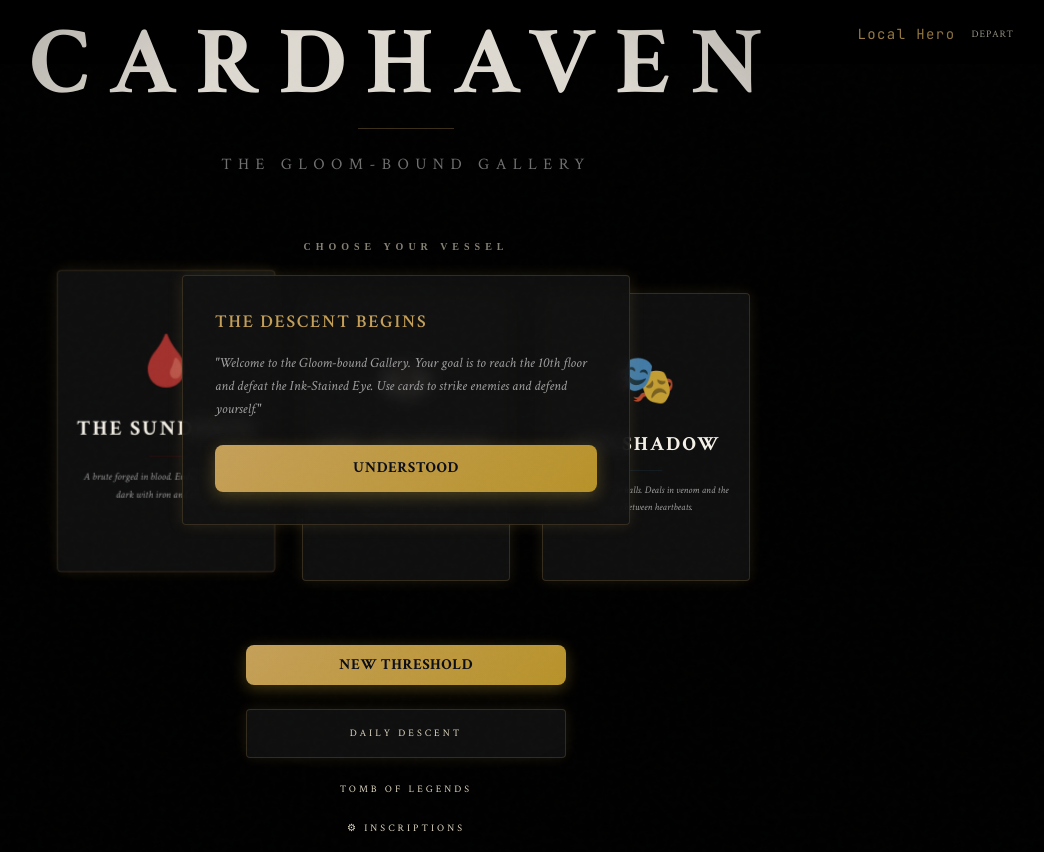
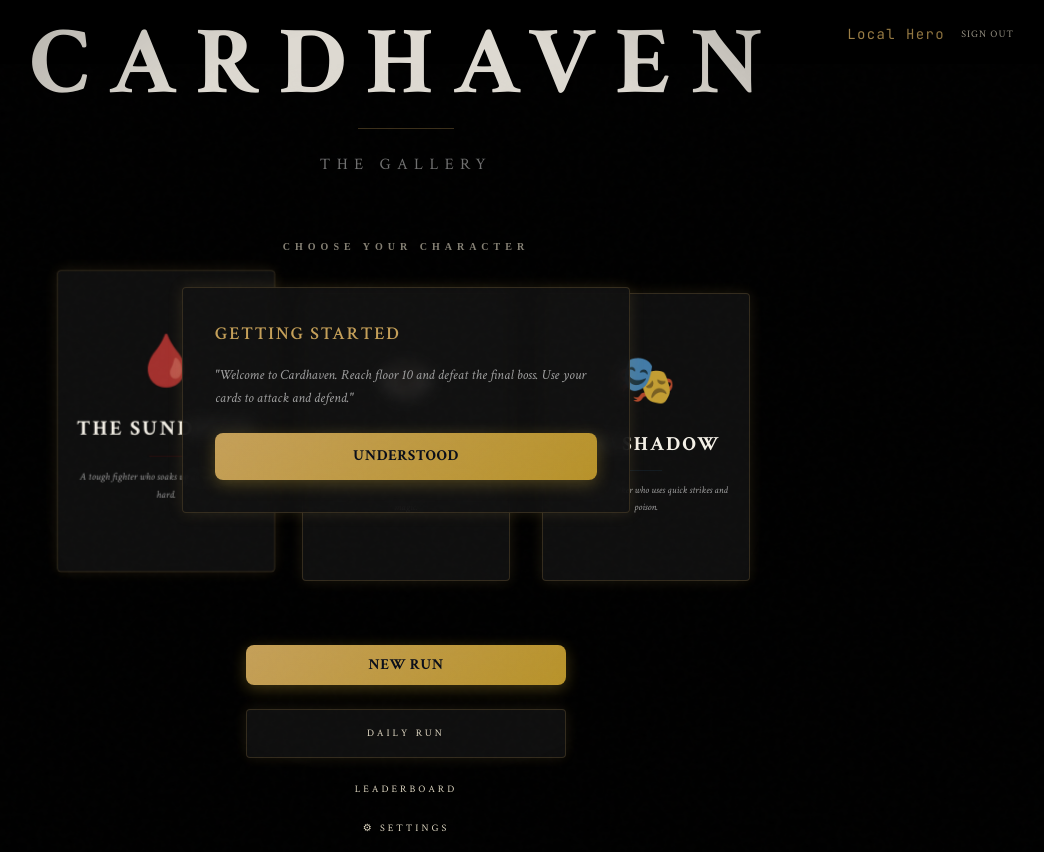
Before and after one commit to Arpit-Mahala1/CARDHAVEN, a React (Vite) app in the folder cardhaven/: page / in a window 1280 px wide. Shown: the whole page, without its empty margins (234-1278 px from the left). Built offline with nearby package versions, Linux system fonts and the light colour scheme; the HTML template or start-up script is replaced by a standard one; a web font is replaced by a local one.

Commit message:
Renaming

```diff
--- a/cardhaven/src/components/BattleScreen.tsx
+++ b/cardhaven/src/components/BattleScreen.tsx
@@ -94,7 +94,7 @@ export default function BattleScreen({
       {/* Exit Button */}
       <button
         onClick={() => {
-          if (window.confirm("Abandon this descent? All progress will be lost to the gloom.")) {
+          if (window.confirm("Abandon this run? All progress will be lost.")) {
             onExit();
           }
         }}
@@ -114,7 +114,7 @@ export default function BattleScreen({
             {/* Class & Floor */}
             <div className="flex flex-col gap-1">
               <span className="text-[9px] font-bold text-accent-gold uppercase tracking-[0.4em] flex items-center gap-2 opacity-60">
-                Gallery Depth {gameState.floor}
+                Floor {gameState.floor}
                 {gameState.floor % 5 === 0 && <span className="animate-pulse">👁️</span>}
               </span>
               <h2 className="text-xl font-serif text-text-primary uppercase tracking-widest">
--- a/cardhaven/src/components/EventScreen.tsx
+++ b/cardhaven/src/components/EventScreen.tsx
@@ -24,7 +24,7 @@ export default function EventScreen({ event, floor, health, maxHealth, shards, o
         {event.title}
       </h2>
 
-      <p className="text-[10px] uppercase tracking-[0.4em] text-text-muted mb-8">Gallery Depth {floor}</p>
+      <p className="text-[10px] uppercase tracking-[0.4em] text-text-muted mb-8">Floor {floor}</p>
 
       {/* Description */}
       <div className="glass-panel p-8 max-w-lg mb-12 border-opacity-20">
--- a/cardhaven/src/components/Leaderboard.tsx
+++ b/cardhaven/src/components/Leaderboard.tsx
@@ -18,9 +18,9 @@ export default function Leaderboard() {
     <div className="w-full max-w-5xl mx-auto animate-fade-in">
       <div className="text-center mb-8">
         <h2 className="text-4xl font-serif text-gold drop-shadow-[0_0_15px_rgba(212,175,55,0.5)]">
-          HALL OF LEGENDS
+          Leaderboard
         </h2>
-        <p className="text-text-secondary mt-2">The greatest runs recorded in the history of the Haven</p>
+        <p className="text-text-secondary mt-2">Top runs and scores from players.</p>
       </div>
 
       <div className="glass-panel overflow-hidden shadow-gold">
@@ -29,7 +29,7 @@ export default function Leaderboard() {
             <thead>
               <tr className="bg-black bg-opacity-40 text-text-secondary text-sm uppercase tracking-wider font-mono">
                 <th className="p-4 border-b border-white border-opacity-10 font-medium">Rank</th>
-                <th className="p-4 border-b border-white border-opacity-10 font-medium">Legend</th>
+                <th className="p-4 border-b border-white border-opacity-10 font-medium">Player</th>
                 <th className="p-4 border-b border-white border-opacity-10 font-medium text-right">Score</th>
                 <th className="p-4 border-b border-white border-opacity-10 font-medium text-center">Floor</th>
                 <th className="p-4 border-b border-white border-opacity-10 font-medium text-center">Class</th>
@@ -40,7 +40,7 @@ export default function Leaderboard() {
               {entries.length === 0 ? (
                 <tr>
                   <td colSpan={6} className="p-8 text-center text-text-secondary italic">
-                    The Hall is empty. Will you be the first to enter?
+                    No scores yet. Be the first to submit one.
                   </td>
                 </tr>
               ) : (
--- a/cardhaven/src/components/MainMenu.tsx
+++ b/cardhaven/src/components/MainMenu.tsx
@@ -33,14 +33,14 @@ export default function MainMenu({
             <span className="text-sm text-accent-gold font-mono tracking-widest">{user.displayName || user.email || 'The Unnamed Soul'}</span>
             {onLogoutClick && (
               <button onClick={onLogoutClick} className="text-[10px] uppercase tracking-widest text-text-muted hover:text-accent-gold transition-colors">
-                Depart
-              </button>
+                  Sign Out
+                </button>
             )}
           </div>
         ) : (
           onLoginClick && (
             <button onClick={onLoginClick} className="btn-secondary text-[10px] uppercase tracking-widest py-2 px-6">
-              Enter Covenant
+              Sign In
             </button>
           )
         )}
@@ -53,13 +53,13 @@ export default function MainMenu({
         </h1>
         <div className="h-px w-24 bg-accent-gold mx-auto mt-4 opacity-30" />
         <p className="mt-6 text-sm md:text-base text-text-secondary uppercase tracking-[0.4em] font-serif opacity-70">
-          The Gloom-bound Gallery
+          The Gallery
         </p>
       </div>
 
       {/* Class Selection */}
       <div className="z-10 flex flex-col items-center w-full max-w-5xl">
-        <h3 className="text-[10px] uppercase tracking-[0.5em] text-text-muted mb-10 font-bold opacity-60">Choose Your Vessel</h3>
+        <h3 className="text-[10px] uppercase tracking-[0.5em] text-text-muted mb-10 font-bold opacity-60">Choose Your Character</h3>
 
         <div className="flex justify-center gap-8 mb-16 flex-wrap">
           {/* Warrior */}
@@ -72,7 +72,7 @@ export default function MainMenu({
             <div className="text-center px-4">
               <h3 className="font-serif font-bold text-xl text-text-primary tracking-widest uppercase">The Sunderer</h3>
               <div className="h-px w-8 bg-accent-red mx-auto my-3 opacity-40" />
-              <p className="text-[10px] text-text-secondary leading-relaxed font-serif italic">A brute forged in blood. Endures the coming dark with iron and resolve.</p>
+              <p className="text-[10px] text-text-secondary leading-relaxed font-serif italic">A tough fighter who soaks up damage and hits hard.</p>
             </div>
           </div>
 
@@ -86,7 +86,7 @@ export default function MainMenu({
             <div className="text-center px-4">
               <h3 className="font-serif font-bold text-xl text-text-primary tracking-widest uppercase">The Archivist</h3>
               <div className="h-px w-8 bg-accent-purple mx-auto my-3 opacity-40" />
-              <p className="text-[10px] text-text-secondary leading-relaxed font-serif italic">Seeks truths that bleed. Channels the void to rewrite the tapestry of fate.</p>
+              <p className="text-[10px] text-text-secondary leading-relaxed font-serif italic">A spellcaster who controls the field with powerful magic.</p>
             </div>
           </div>
 
@@ -100,7 +100,7 @@ export default function MainMenu({
             <div className="text-center px-4">
               <h3 className="font-serif font-bold text-xl text-text-primary tracking-widest uppercase">The Shadow</h3>
               <div className="h-px w-8 bg-accent-blue mx-auto my-3 opacity-40" />
-              <p className="text-[10px] text-text-secondary leading-relaxed font-serif italic">A whisper in the halls. Deals in venom and the silence between heartbeats.</p>
+              <p className="text-[10px] text-text-secondary leading-relaxed font-serif italic">A stealthy attacker who uses quick strikes and poison.</p>
             </div>
           </div>
         </div>
@@ -112,7 +112,7 @@ export default function MainMenu({
               onClick={onResumeRun}
               className="btn-primary w-full text-[10px] font-bold uppercase tracking-[0.3em] py-5 shadow-gold hover:tracking-[0.4em] transition-all mb-4"
             >
-              Continue Descent
+              Continue
             </button>
           )}
 
@@ -120,7 +120,7 @@ export default function MainMenu({
             onClick={() => onStartGame(selectedClass)}
             className="btn-primary w-full text-xs uppercase tracking-[0.3em] py-5 shadow-gold hover:tracking-[0.4em] transition-all"
           >
-            New Threshold
+            New Run
           </button>
 
           <button
@@ -130,21 +130,21 @@ export default function MainMenu({
             }}
             className="w-full glass-panel border-accent-gold border-opacity-30 text-[10px] uppercase tracking-[0.3em] py-4 hover:bg-accent-gold hover:text-black transition-all"
           >
-            Daily Descent
+            Daily Run
           </button>
 
           <button
             onClick={onLeaderboard}
             className="text-[10px] uppercase tracking-[0.3em] text-text-muted hover:text-accent-gold transition-colors"
           >
-            Tomb of Legends
+            Leaderboard
           </button>
 
           <button
             onClick={onSettings}
             className="text-[10px] uppercase tracking-[0.3em] text-text-muted hover:text-accent-gold transition-colors"
           >
-            ⚙ Inscriptions
+            ⚙ Settings
           </button>
         </div>
       </div>
--- a/cardhaven/src/components/RestScreen.tsx
+++ b/cardhaven/src/components/RestScreen.tsx
@@ -20,11 +20,11 @@ export default function RestScreen({ health, maxHealth, floor, onRest }: RestScr
       </div>
 
       <h2 className="text-4xl font-serif text-accent-gold tracking-widest mb-2 text-center">
-        REST SITE
+        Rest Stop
       </h2>
-      <p className="text-[10px] uppercase tracking-[0.4em] text-text-muted mb-4">Gallery Depth {floor}</p>
+      <p className="text-[10px] uppercase tracking-[0.4em] text-text-muted mb-4">Floor {floor}</p>
       <p className="text-text-secondary font-serif italic mb-12 text-center max-w-md">
-        The darkness recedes momentarily. A flickering flame offers brief respite from the gallery's hunger.
+        Take a short rest to recover some health and prepare for the next floor.
       </p>
 
       {/* Health display */}
--- a/cardhaven/src/components/RewardScreen.tsx
+++ b/cardhaven/src/components/RewardScreen.tsx
@@ -26,8 +26,8 @@ export default function RewardScreen({ onPickCard, onSkip, floor }: RewardScreen
     <div style={{ position: 'fixed', inset: 0, zIndex: 99999 }} className="flex flex-col items-center justify-center p-4 animate-fade-in bg-bg-primary bg-opacity-95 backdrop-blur-md">
 
       <div className="text-center mb-12">
-        <h2 className="text-4xl font-serif text-gold drop-shadow-md">VICTORY</h2>
-        <p className="text-text-secondary mt-2">Floor {floor} Cleared. Choose your reward.</p>
+        <h2 className="text-4xl font-serif text-gold drop-shadow-md">Victory</h2>
+        <p className="text-text-secondary mt-2">Floor {floor} cleared. Choose your reward.</p>
       </div>
 
       <div className="flex justify-center gap-8 mb-16">
@@ -48,7 +48,7 @@ export default function RewardScreen({ onPickCard, onSkip, floor }: RewardScreen
         onClick={onSkip}
         className="btn-ghost px-8 py-3 border border-white border-opacity-20 hover:border-opacity-50"
       >
-        Skip Reward
+        Skip
       </button>
 
     </div>
--- a/cardhaven/src/components/SettingsScreen.tsx
+++ b/cardhaven/src/components/SettingsScreen.tsx
@@ -107,7 +107,7 @@ export default function SettingsScreen({ onBack }: SettingsScreenProps) {
 
       {/* Footer */}
       <div className="mt-12 flex flex-col items-center gap-2">
-        <p className="text-[10px] text-text-muted uppercase tracking-widest">Cardhaven: The Gloom-bound Gallery</p>
+        <p className="text-[10px] text-text-muted uppercase tracking-widest">Cardhaven</p>
         <p className="text-[9px] text-text-muted opacity-50">v1.0.0</p>
       </div>
     </div>
--- a/cardhaven/src/components/TutorialSystem.tsx
+++ b/cardhaven/src/components/TutorialSystem.tsx
@@ -10,20 +10,20 @@ interface TutorialStep {
 const TUTORIAL_STEPS: TutorialStep[] = [
   {
     id: 'intro',
-    title: 'The Descent Begins',
-    content: 'Welcome to the Gloom-bound Gallery. Your goal is to reach the 10th floor and defeat the Ink-Stained Eye. Use cards to strike enemies and defend yourself.',
+    title: 'Getting Started',
+    content: 'Welcome to Cardhaven. Reach floor 10 and defeat the final boss. Use your cards to attack and defend.',
     trigger: 'start'
   },
   {
     id: 'grid',
     title: 'Positioning Matters',
-    content: 'Enemies move down the grid each turn. If they cross the Threshold (bottom row), you will take direct damage. Target them before they reach you!',
+    content: 'Enemies move down each turn. If they reach the bottom row they will damage you. Stop them before they get there.',
     trigger: 'battle'
   },
   {
     id: 'status',
-    title: 'Eldritch Afflictions',
-    content: 'Watch out for status effects like Bleed and Doom. Some cards can cleanse them, or use them to your advantage.',
+    title: 'Status Effects',
+    content: 'Some cards apply effects like Bleed or Doom. These can hurt or help you — learn what each one does.',
     trigger: 'battle'
   }
 ];
```
Also changed, not shown: cardhaven/src/components/GameOverScreen.tsx (+5 -5 lines), cardhaven/src/components/ShopScreen.tsx (+9 -9 lines).
